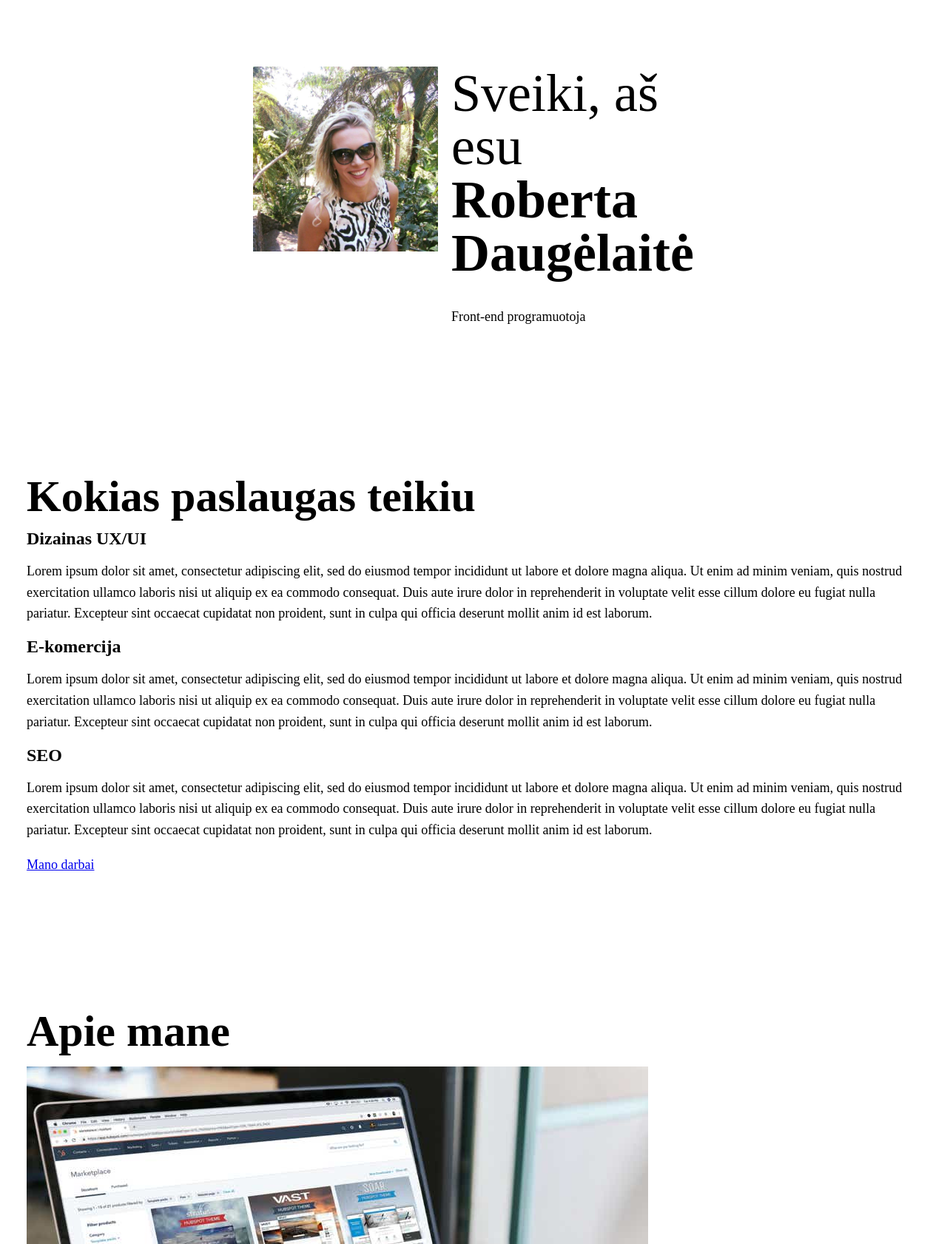
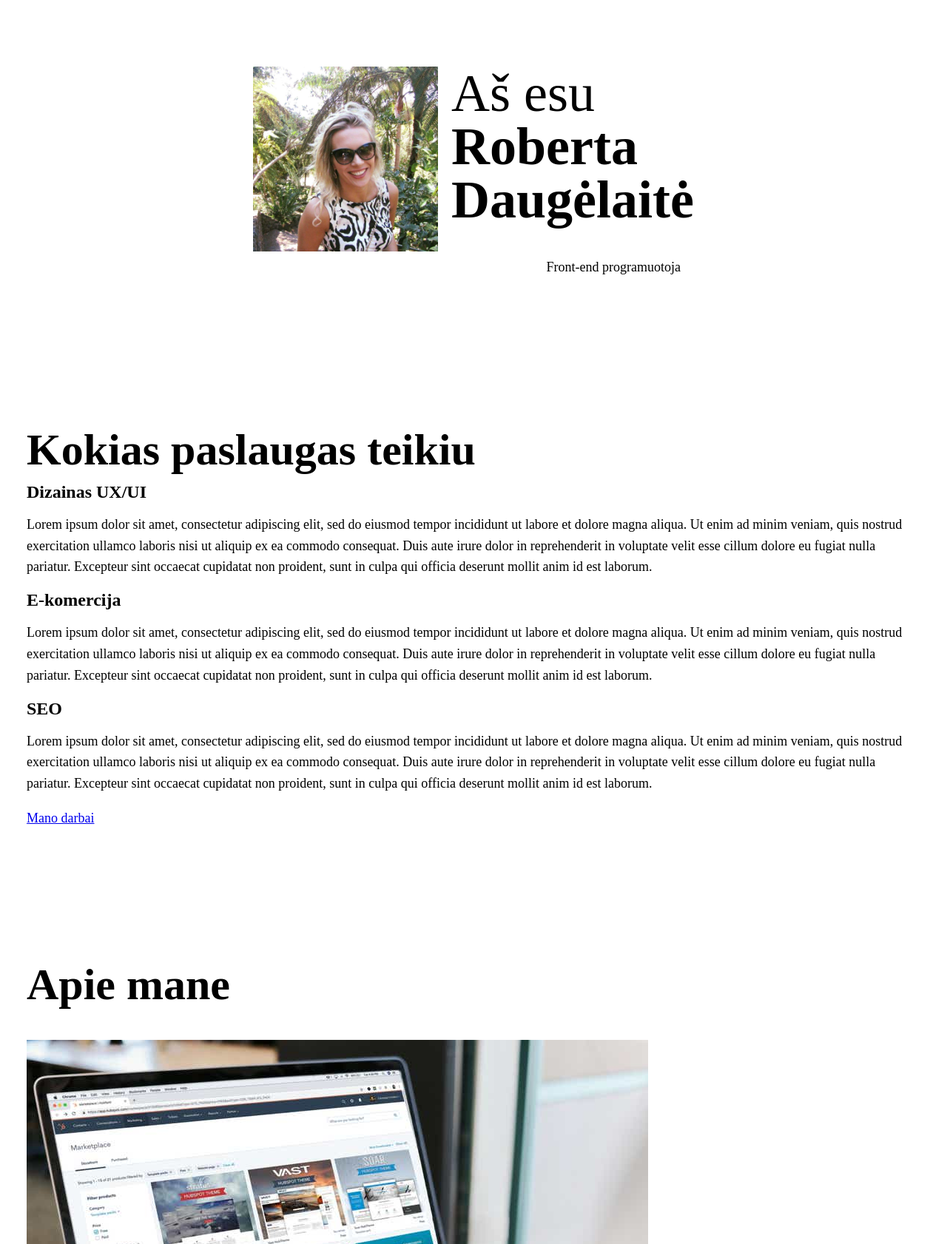
Before and after one commit to robertadau/robertos, a PHP site: page /projecto_failai/public_html/portfolio.html in a window 1280 px wide. Shown: the part 100-1782 px from the top of the page at 74% size. Run offline with PHP 8.4, Linux system fonts and the light colour scheme; some libraries are stand-ins or nearby versions.

Commit message:
pakeiciau

```diff
--- a/projecto_failai/public_html/css/porto.css
+++ b/projecto_failai/public_html/css/porto.css
@@ -38,7 +38,7 @@ h3 { font-size: var(--fs-h3)}
 }
 
 .section__title-intro strong {
-    dispplay: block;
+    display: inline-block;
 }
 
 .section_subtitle {
@@ -49,6 +49,7 @@ h3 { font-size: var(--fs-h3)}
 .section__subtitle--intro,
 .section__subtitle--about {
     background: var(--clr-blue);
+    padding: .25em 1em;
     font-family: var(--ff-secondary);
     margin-bottom: 1em;
 }
@@ -58,6 +59,8 @@ h3 { font-size: var(--fs-h3)}
 nav {
     display: none;
 }
+
+/* Intro section */
 
 .intro {
     position: relative;
@@ -78,5 +81,18 @@ nav {
     .intro__img {
         grid-area: img;
         min-width: 250px;
+        position: relative;
+        z-index: 2;
     }
+
+    .section__subtitle--intro {
+        align-self: start;
+        grid-column: -1 / 1;
+        grid-row: 2;
+        text-align: right;
+        position: relative;
+        left: -1.5em;
+        width: calc(100% + 1.5em)
+    }
+
 }
--- a/projecto_failai/public_html/portfolio.html
+++ b/projecto_failai/public_html/portfolio.html
@@ -33,7 +33,7 @@
     <!-- intro -->
     <section class="intro" id="home">
        <h1 class="section__title section__title--intro">
-           Sveiki, aš esu <strong>Roberta Daugėlaitė</strong>
+           Aš esu <strong>Roberta Daugėlaitė</strong>
        </h1>
         <p class="section__subtitle section__subtitle--intro">Front-end programuotoja</p>
         <img src="img/Roberta.jpg" alt="besisypsanti Roberta" class="intro__img">
```
